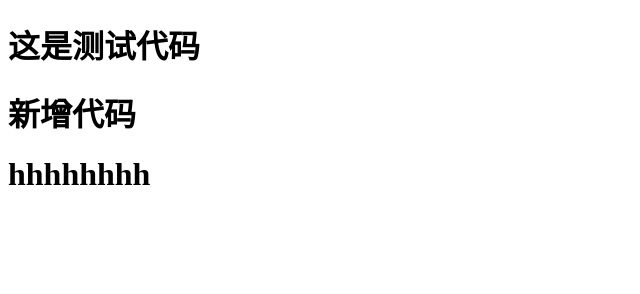
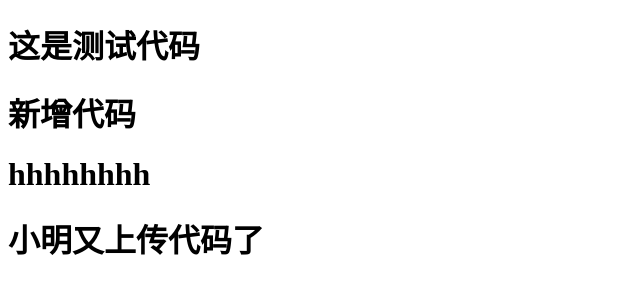
Before and after one commit to 1599365811/test2, a plain HTML site: page index.html in a window 1280 px wide. Shown: the whole page, without its empty margins (0-640 px from the left). Drawn offline with Linux system fonts and the light colour scheme.

Commit message:
小明同时上传代码

```diff
--- a/index.html
+++ b/index.html
@@ -12,5 +12,6 @@
 	<h1>新增代码</h1>
 
 	<h1>hhhhhhhh</h1>
+	<h1>小明又上传代码了</h1>
 </body>
 </html>
```
